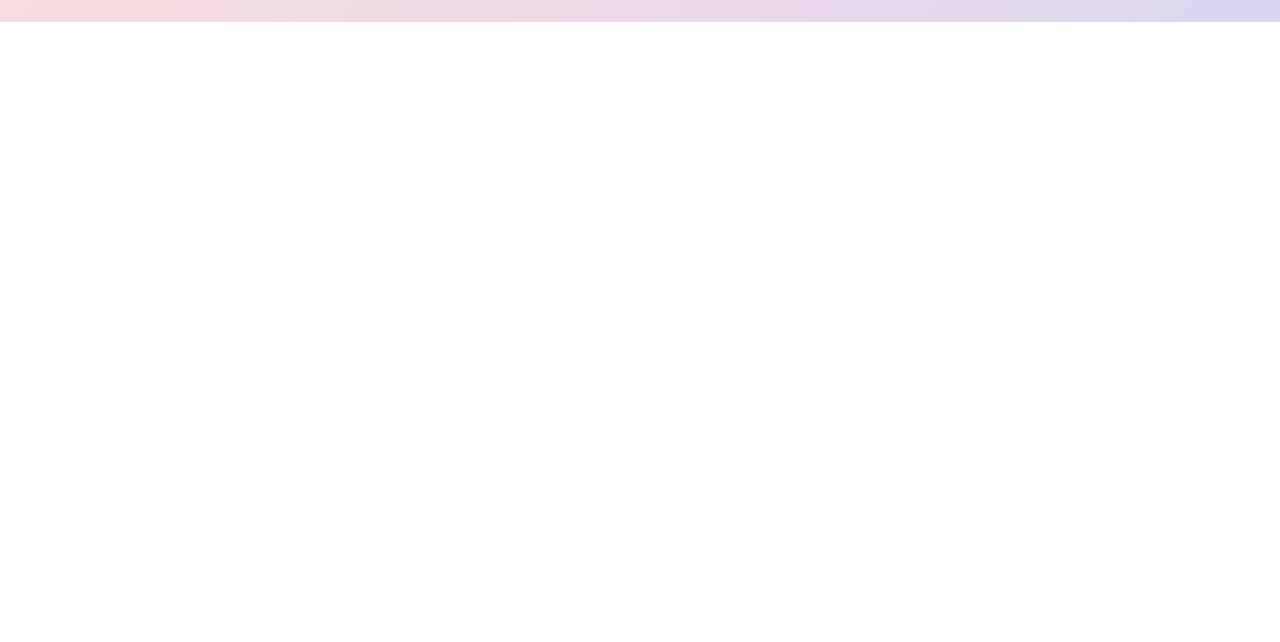
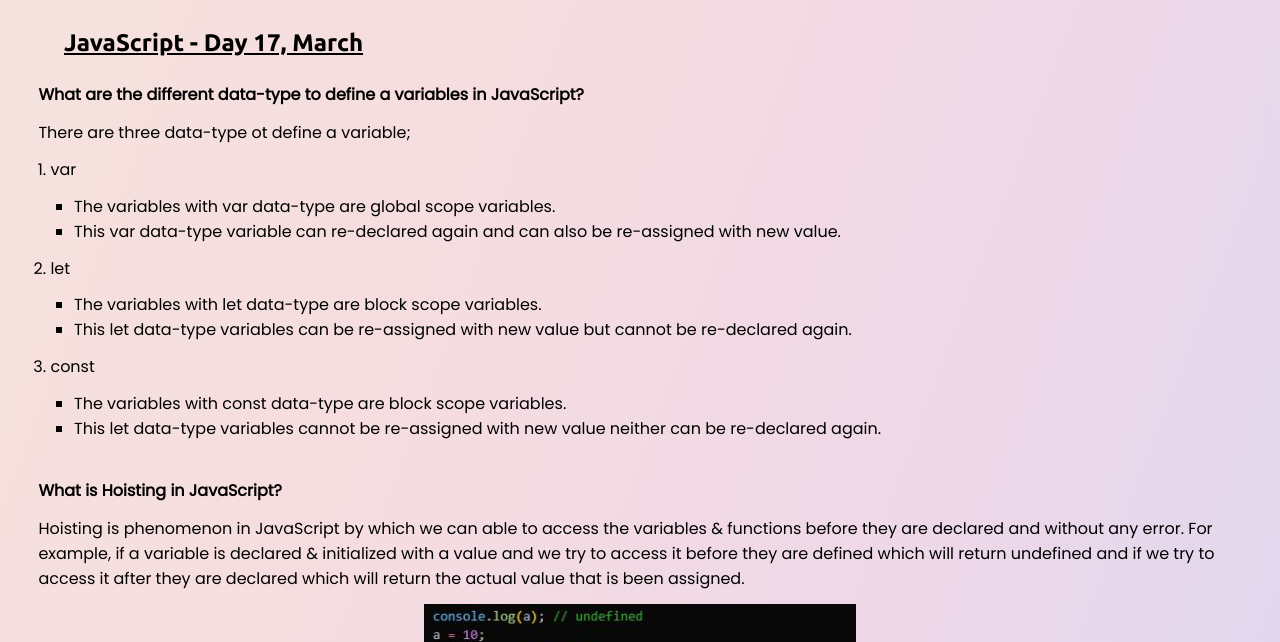
Before and after one commit to amit-jaggi/javaScriptExtraClass_assessment, a plain HTML site: page index.html in a window 1280 px wide. Shown: the part 2102-2744 px from the top of the page. Before the commit the page ends 2124 px from the top, so only its background shows below. Drawn offline with Linux system fonts and the light colour scheme.

Commit message:
assessment 2 uploaded

```diff
--- a/index.html
+++ b/index.html
@@ -9,7 +9,7 @@
 </head>
 <body>
     <section class="intro">
-        <h2>JavaScript - Day 16/3</h2>
+        <h2>JavaScript - Day 16, March</h2>
         <div class="qa-1">
             <span class="question">What is JavaScript?</span>
             <span class="answer">JavaScript is a dynamic programming language that is used for creating dynamic pages, in web & mobile applications, for game development and to make the web page interactive for the user. It is used for client-side scripting to perform some functionality behind the browser and allows to implement dynamic features on web pages that cannot be achieved with only HTML and CSS.</span>
@@ -44,6 +44,51 @@
             </span>
         </div>
     </section>
+
+    <section class="day-2">
+        <h2>JavaScript - Day 17, March</h2>
+        <div class="qa-1">
+            <span class="question">What are the different data-type to define a variables in JavaScript? </span>
+            <span class="answer">There are three data-type ot define a variable;
+                <ul>
+                    <li>var
+                        <ul>
+                            <li>The variables with var data-type are global scope variables.</li>
+                            <li>This var data-type variable can re-declared again and can also be re-assigned with new value.</li>
+                        </ul>
+                    </li>
+                    <li>let
+                        <ul>
+                            <li>The variables with let data-type are block scope variables.</li>
+                            <li>This let data-type variables can be re-assigned with new value but cannot be re-declared again.</li>
+                        </ul>
+                    </li>
+                    <li>const
+                        <ul>
+                            <li>The variables with const data-type are block scope variables.</li>
+                            <li>This let data-type variables cannot be re-assigned with new value neither can be re-declared again.</li>
+                        </ul>
+                    </li>
+                </ul>
+            </span>
+        </div>
+
+        <div class="qa-2">
+            <span class="question">What is Hoisting in JavaScript?</span>
+            <span class="answer">Hoisting is phenomenon in JavaScript by which we can able to access the variables & functions before they are declared and without any error. For example, if a variable is declared & initialized with a value and we try to access it before they are defined which will return undefined and if we try to access it after they are declared which will return the actual value that is been assigned.</span>
+            <img src="./images/Hoisting.JPG
+            " alt="hoisting" class="diagram">
+        </div>
+        <div class="qa-3">
+            <span class="question">What is Temporal Dead Zone?</span>
+            <span class="answer">The let and const variables are not accessible before they are initialized with some value, and the phase between the starting of the execution of block in which the let or const variable is declared till that variable is being initialized is called Temporal Dead Zone for the variable.</span>
+        </div>
+        <div class="qa-4">
+            <span class="question">What are closures?</span>
+            <span class="answer">A function along with its lexical environment forms a closure. It gives access to variables or other properties of outer function or parent to it's inner or child function by creating a lexical environment.</span>
+            <img src="./images/Closures.JPG" alt="closures" class="diagram">
+        </div>
+    </section>
     <script src="./script.js"></script>
 </body>
 </html>
--- a/script.js
+++ b/script.js
@@ -1 +1 @@
-document.title = "JavaScript Assignment";
+document.title = "JavaScript Assignments";
--- a/style.css
+++ b/style.css
@@ -10,6 +10,9 @@
 body {
     background-image: linear-gradient(to right bottom, #f0ece3, #f5e4dd, #f6dddf, #eed8e8, #d9d7f1);
 }
+
+
+/* ************ SECTION DAY_1 ************ */
 
 .intro h2 {
     font-family: 'Ubuntu', sans-serif;
@@ -53,3 +56,40 @@ body {
     margin: .5% auto;
     height: 350px;
 }
+
+/* ************ SECTION DAY_2 ************ */
+
+.day-2 h2 {
+    font-family: 'Ubuntu', sans-serif;
+    text-decoration: underline;
+    margin: 1.5% 5%;
+}
+
+.day-2 .qa-1, .qa-2, .qa-3, .qa-4 {
+    font-family: 'Poppins', sans-serif;
+    margin: 1% 0;
+}
+
+.day-2 .question, .answer {
+    display: block;
+    margin: 0 3%;
+    padding: .5% 0;
+}
+.day-2 .question {
+    font-weight: bold;
+}
+
+.day-2 .qa-1 .answer ul {
+    list-style-type: decimal;
+    margin: 1% 1%;
+}
+
+.day-2 .qa-1 .answer ul li ul {
+    margin: 1% 2%;
+    list-style-type: square;
+}
+.day-2 .diagram {
+    display: block;
+    margin: .5% auto;
+    height: 220px;
+}
```
Also changed, not shown: images/Closures.JPG (added), images/Hoisting.JPG (added).
